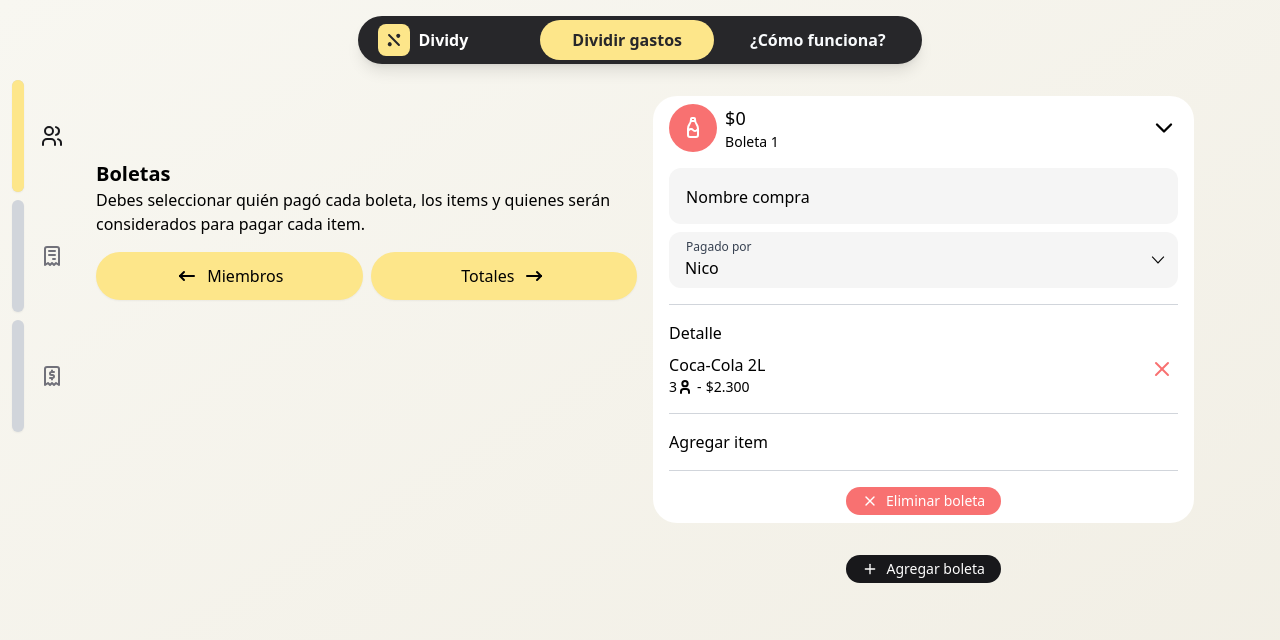
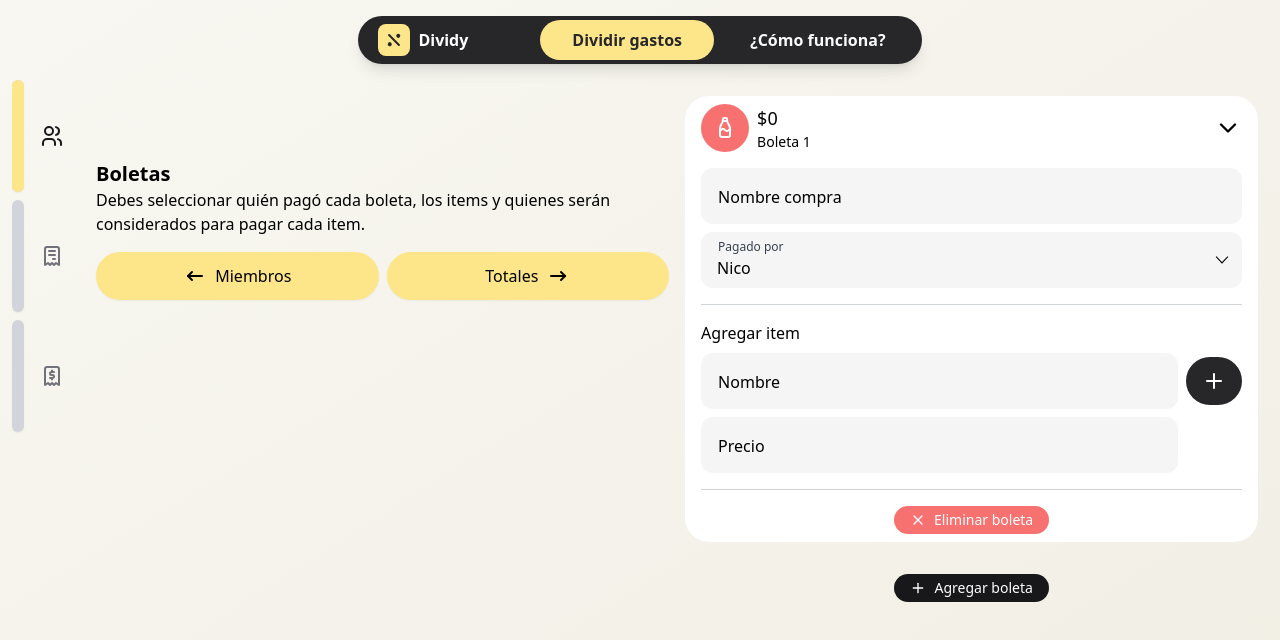
Before and after one commit to nicosmico/dividy-frontend, a React (Vite) app: page /split-bills/bills in a window 1280 px wide. Shown: the top 640 px of the page. Built offline with nearby package versions, Linux system fonts and the light colour scheme.

Commit message:
feat(BillsFormList): Add bill item

```diff
--- a/src/features/split-bills/components/BillCard.tsx
+++ b/src/features/split-bills/components/BillCard.tsx
@@ -6,6 +6,7 @@ import { formatToCurrency } from 'src/utils/format-to';
 import { BillForm } from '..';
 import { Bill } from '../types/bill';
 import { TBillForm } from './BillForm';
+import { BillItemForm, TBillItemForm } from './BillItemForm';
 import { ItemsList } from './ItemsList';
 
 interface Props {
@@ -14,6 +15,7 @@ interface Props {
   onRemoveBill: (uuid: string) => void;
   onBillChange: (uuid: string, bill: TBillForm) => void;
   onInvalidBill: (uuid: string) => void;
+  onAddItem: (uuid: string, item: TBillItemForm) => void;
 }
 export function BillCard({
   uuid,
@@ -21,6 +23,7 @@ export function BillCard({
   onRemoveBill,
   onBillChange,
   onInvalidBill,
+  onAddItem,
 }: Props) {
   const [name, setName] = useState<string>(bill?.name ?? 'Boleta 1');
   const [total] = useState<number>(0);
@@ -69,16 +72,23 @@ export function BillCard({
       <Divider />
 
       {/* Detail */}
-      <div className='space-y-2'>
-        <h3 className='font-medium'>Detalle</h3>
-        <ItemsList />
-      </div>
-      <Divider />
+      {bill?.items && (
+        <>
+          <div className='space-y-2'>
+            <h3 className='font-medium'>Detalle</h3>
+            <ItemsList items={bill.items}></ItemsList>
+          </div>
+          <Divider />
+        </>
+      )}
 
       {/* Item form */}
       <div className='space-y-2'>
         <h3 className='font-medium'>Agregar item</h3>
-        {/* <BillItemForm onSubmit={console.log}></BillItemForm> */}
+        <BillItemForm
+          onValid={(item) => onAddItem(uuid, item)}
+          onInvalid={() => onInvalidBill(uuid)}
+        ></BillItemForm>
       </div>
       <Divider />
 
--- a/src/features/split-bills/components/BillForm.tsx
+++ b/src/features/split-bills/components/BillForm.tsx
@@ -1,6 +1,6 @@
 import { zodResolver } from '@hookform/resolvers/zod';
 import { DefaultValues, FieldErrors, useForm } from 'react-hook-form';
-import { Input, Select } from 'src/components/form';
+import { Input, InputError, Select } from 'src/components/form';
 import { z } from 'zod';
 
 const BILL_FORM_SCHEMA = z.object({
@@ -15,7 +15,11 @@ interface Props {
   onInvalid: (values: FieldErrors<TBillForm>) => void;
 }
 export function BillForm({ defaultValues, onValid, onInvalid }: Props) {
-  const { register, handleSubmit } = useForm<TBillForm>({
+  const {
+    register,
+    handleSubmit,
+    formState: { errors },
+  } = useForm<TBillForm>({
     resolver: zodResolver(BILL_FORM_SCHEMA),
     defaultValues,
   });
@@ -33,6 +37,7 @@ export function BillForm({ defaultValues, onValid, onInvalid }: Props) {
           register={register('name')}
           className='bg-neutral-100'
         />
+        <InputError errors={errors.name}></InputError>
       </div>
       <div>
         <Select
@@ -44,6 +49,7 @@ export function BillForm({ defaultValues, onValid, onInvalid }: Props) {
           <option value='2'>Manuel</option>
           <option value='3'>Alejandra</option>
         </Select>
+        <InputError errors={errors.paidBy}></InputError>
       </div>
     </form>
   );
--- a/src/features/split-bills/components/BillItemForm.tsx
+++ b/src/features/split-bills/components/BillItemForm.tsx
@@ -1,6 +1,6 @@
 import { zodResolver } from '@hookform/resolvers/zod';
 import { IconPlus } from '@tabler/icons-react';
-import { useForm } from 'react-hook-form';
+import { FieldErrors, useForm } from 'react-hook-form';
 import { Input, InputError } from 'src/components/form';
 import { IconButton } from 'src/components/ui';
 import { z } from 'zod';
@@ -12,19 +12,29 @@ const ITEM_FORM_SCHEMA = z.object({
 export type TBillItemForm = z.infer<typeof ITEM_FORM_SCHEMA>;
 
 interface Props {
-  defaultValues?: TBillItemForm;
+  onValid: (values: TBillItemForm) => void;
+  onInvalid: (values: FieldErrors<TBillItemForm>) => void;
 }
-export function BillItemForm({ defaultValues }: Props) {
+export function BillItemForm({ onValid, onInvalid }: Props) {
   const {
     register,
     formState: { errors },
+    handleSubmit,
+    reset,
   } = useForm<TBillItemForm>({
     resolver: zodResolver(ITEM_FORM_SCHEMA),
-    defaultValues,
   });
 
+  const handleValid = (values: TBillItemForm) => {
+    onValid(values);
+    reset();
+  };
+
   return (
-    <div className='flex gap-2'>
+    <form
+      className='flex gap-2'
+      onSubmit={handleSubmit(handleValid, onInvalid)}
+    >
       <div className='w-full space-y-2'>
         <div>
           <Input
@@ -45,9 +55,9 @@ export function BillItemForm({ defaultValues }: Props) {
           <InputError errors={errors.price}></InputError>
         </div>
       </div>
-      <IconButton type='button' className='mt-1 h-min bg-zinc-800 text-white'>
+      <IconButton type='submit' className='mt-1 h-min bg-zinc-800 text-white'>
         <IconPlus />
       </IconButton>
-    </div>
+    </form>
   );
 }
--- a/src/features/split-bills/components/BillsFormList.tsx
+++ b/src/features/split-bills/components/BillsFormList.tsx
@@ -4,9 +4,11 @@ import { RoundedButton } from 'src/components/ui';
 import useBills from '../hooks/useBills';
 import { BillCard } from './BillCard';
 import { TBillForm } from './BillForm';
+import { TBillItemForm } from './BillItemForm';
 
 export function BillsFormList() {
-  const { bills, billsOrder, addBill, updateBill, deleteBill } = useBills();
+  const { bills, billsOrder, addBill, updateBill, deleteBill, addItemToBill } =
+    useBills();
 
   const [billsList, setBillsList] = useState<string[]>(() => {
     return billsOrder.length ? billsOrder : [crypto.randomUUID()];
@@ -39,12 +41,21 @@ export function BillsFormList() {
         name: values.name,
         paidBy: values.paidBy,
         total: 0,
+        items: [],
       });
     }
   };
 
   const handleInvalidBill = (uuid: string) => {
     setInvalidForms([...invalidForms, uuid]);
+  };
+
+  const handleAddItem = (uuid: string, item: TBillItemForm) => {
+    console.log('handleAddBill');
+    addItemToBill(uuid, {
+      uuid: crypto.randomUUID(),
+      ...item,
+    });
   };
 
   const removeFromInvalidForms = (uuid: string) => {
@@ -63,6 +74,7 @@ export function BillsFormList() {
                 onRemoveBill={handleRemoveBill}
                 onBillChange={handleBillChange}
                 onInvalidBill={handleInvalidBill}
+                onAddItem={handleAddItem}
               ></BillCard>
             </li>
           ))}
--- a/src/features/split-bills/components/ItemsList.tsx
+++ b/src/features/split-bills/components/ItemsList.tsx
@@ -1,25 +1,35 @@
 import { IconUser, IconX } from '@tabler/icons-react';
 import { IconButton } from 'src/components/ui';
+import { formatToCurrency } from 'src/utils/format-to';
+import { BillItem } from '../types/bill';
 
-export function ItemsList() {
+interface Props {
+  items: BillItem[];
+}
+export function ItemsList({ items }: Props) {
   return (
     <ul>
-      <li className='flex justify-between gap-4'>
+      {items.map((item) => (
+        <li key={item.uuid} className='flex justify-between gap-4'>
           <div>
-          <span>Coca-Cola 2L</span>
+            <span>{item.name}</span>
             <div className='flex gap-1 text-sm font-medium'>
               <div className='flex items-center'>
                 3 <IconUser size={16} stroke={3} />
               </div>
               <span>-</span>
-            <span>$2.300</span>
+              <span>{formatToCurrency(item.price)}</span>
             </div>
           </div>
 
-        <IconButton className='h-fit px-1 py-1 text-red-400 md:hover:bg-red-400 md:hover:text-white'>
+          <IconButton
+            className='h-fit px-1 py-1 text-red-400 md:hover:bg-red-400 md:hover:text-white'
+            type='submit'
+          >
             <IconX></IconX>
           </IconButton>
         </li>
+      ))}
     </ul>
   );
 }
--- a/src/features/split-bills/hooks/useBills.ts
+++ b/src/features/split-bills/hooks/useBills.ts
@@ -6,8 +6,9 @@ export function useBills() {
   const addBill = useBillsStore((state) => state.addBill);
   const deleteBill = useBillsStore((state) => state.deleteBill);
   const updateBill = useBillsStore((state) => state.updateBill);
+  const addItemToBill = useBillsStore((state) => state.addItemToBill);
 
-  return { bills, billsOrder, addBill, deleteBill, updateBill };
+  return { bills, billsOrder, addBill, deleteBill, updateBill, addItemToBill };
 }
 
 export default useBills;
--- a/src/features/split-bills/store/useBillsStore.ts
+++ b/src/features/split-bills/store/useBillsStore.ts
@@ -1,4 +1,4 @@
-import { Bill } from 'src/features/split-bills/types/bill';
+import { Bill, BillItem } from 'src/features/split-bills/types/bill';
 import { create } from 'zustand';
 import { createJSONStorage, persist } from 'zustand/middleware';
 
@@ -8,6 +8,7 @@ interface BillsStore {
   addBill: (bill: Bill) => void;
   deleteBill: (uuid: string) => void;
   updateBill: (uuid: string, billValues: Partial<Bill>) => void;
+  addItemToBill: (uuid: string, item: BillItem) => void;
 }
 
 export const useBillsStore = create<BillsStore>()(
@@ -28,7 +29,7 @@ export const useBillsStore = create<BillsStore>()(
 
           return {
             bills: remainingBills,
-            billsOrder: [...state.billsOrder].filter((b) => b !== uuid),
+            billsOrder: state.billsOrder.filter((b) => b !== uuid),
           };
         });
       },
@@ -43,6 +44,15 @@ export const useBillsStore = create<BillsStore>()(
           },
         }));
       },
+      addItemToBill: (uuid, item) => {
+        set((state) => {
+          const bill = state.bills[uuid];
+          bill.items.push(item);
+          return {
+            bills: { ...state.bills, [uuid]: bill },
+          };
+        });
+      },
     }),
     {
       name: 'bills-store',
--- a/src/features/split-bills/types/bill.ts
+++ b/src/features/split-bills/types/bill.ts
@@ -3,10 +3,11 @@ export interface Bill {
   name: string;
   paidBy: string; // Member ID
   total: number;
-  // items: BillItem[];
+  items: BillItem[];
 }
 
 export interface BillItem {
+  uuid: string;
   name: string;
   price: number;
   // members: string[]; // Member IDs
```
Lines whose indentation alone changed are shown as unchanged.
